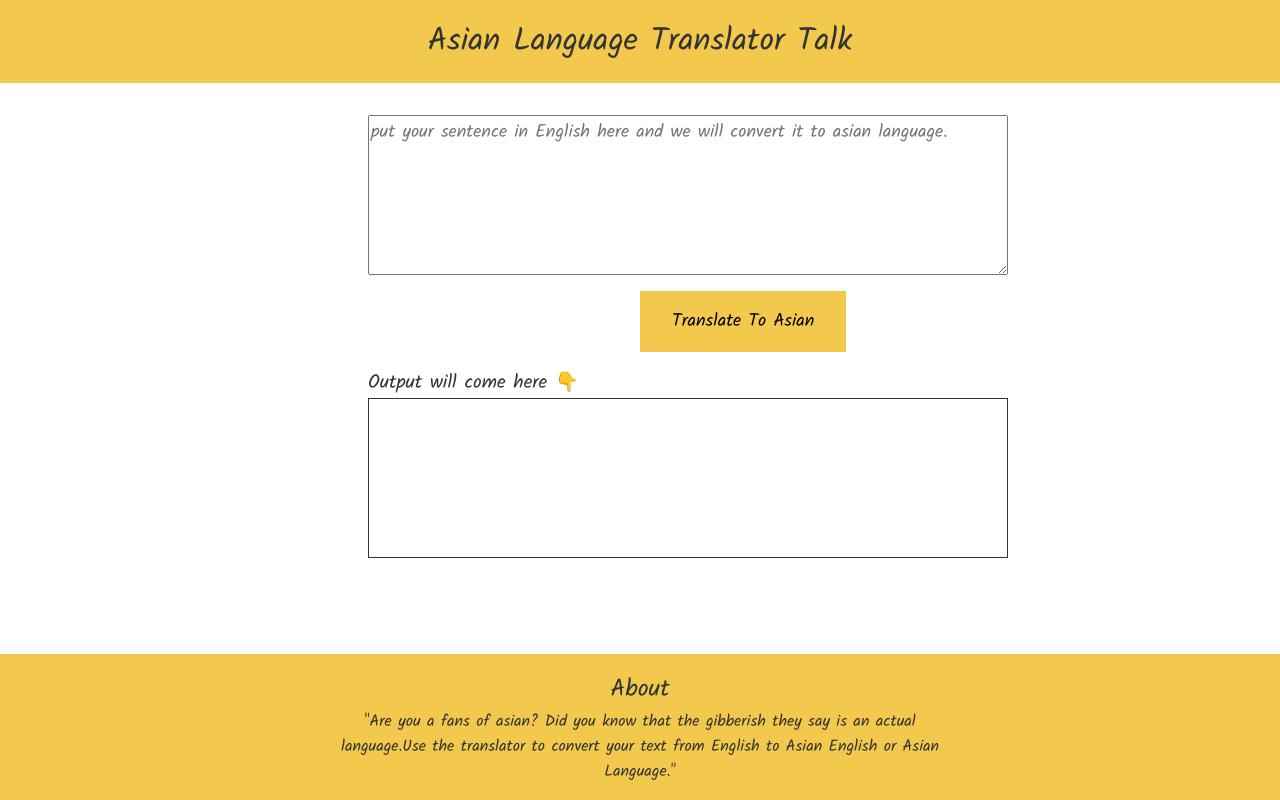
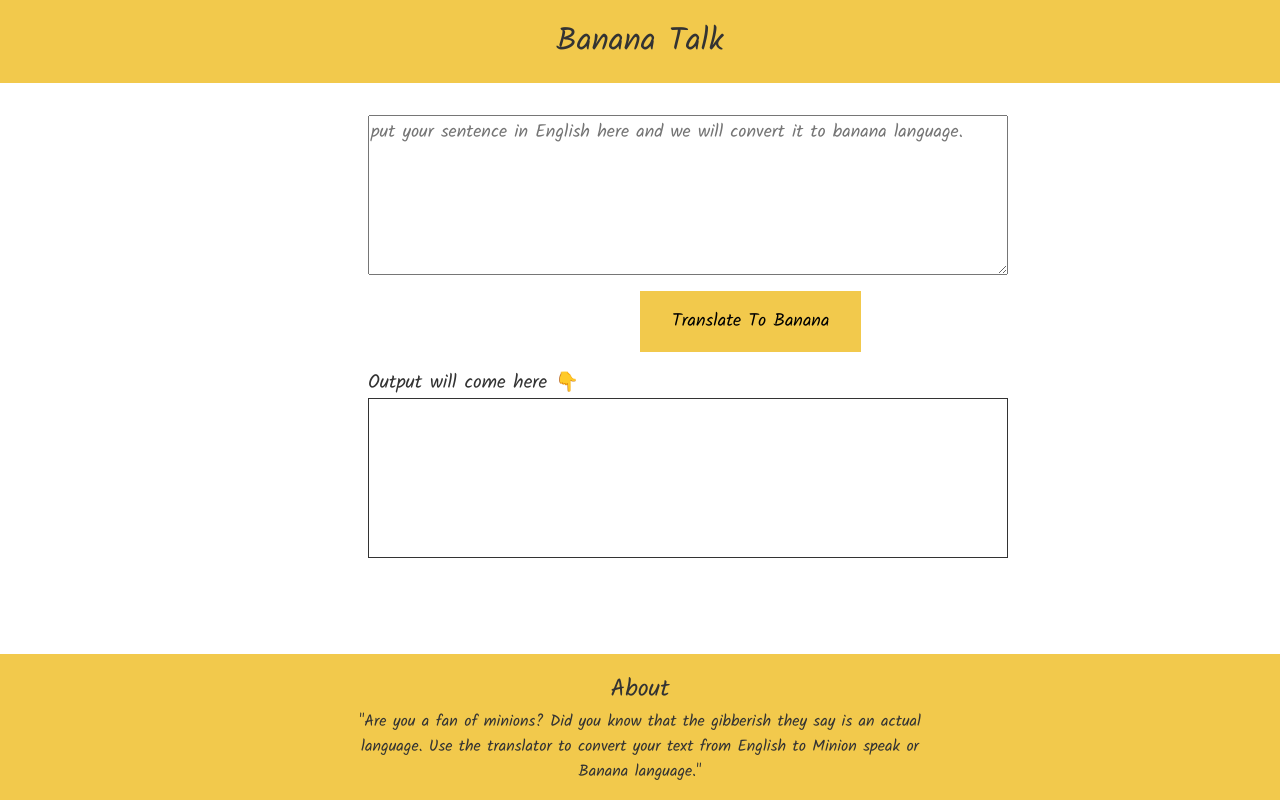
Before and after one commit to Vrushalisirsat/neogcamp-banana-speak, a plain HTML site: page index.html in a window 1280 px wide. Drawn offline with Linux system fonts and the light colour scheme.

Commit message:
update : banana app

```diff
--- a/index.html
+++ b/index.html
@@ -5,7 +5,7 @@
   <meta charset="UTF-8" />
   <meta http-equiv="X-UA-Compatible" content="IE=edge" />
   <meta name="viewport" content="width=device-width, initial-scale=1.0" />
-  <title>Asian Speak</title>
+  <title>banana Speak</title>
 
 
 <style>
@@ -84,11 +84,11 @@ footer p {
 
 <body>
   <nav>
-    <div style="font-size: 2rem; text-align: center; padding: 1rem;">Asian Language Translator Talk</div>
+    <div style="font-size: 2rem; text-align: center; padding: 1rem;">Banana Talk</div>
   </nav>
 
-  <textarea id="txt-input" placeholder="put your sentence in English here and we will convert it to asian language."></textarea>
-  <button id="btn-translate" >Translate To Asian </button>
+  <textarea id="txt-input" placeholder="put your sentence in English here and we will convert it to banana language."></textarea>
+  <button id="btn-translate" >Translate To Banana </button>
 
   <div style="font-size: larger; margin-left: 23rem;">Output will come here 	👇 </div>
   <div id="output" style="padding: 1rem; font-size: large;"></div>
@@ -97,9 +97,8 @@ footer p {
   <footer>
     <div style="font-size: x-large;">About</div>
     <p>
-      "Are you a fans of asian? Did you know that the gibberish they say is an
-      actual language.Use the translator to convert your text from
-      English to Asian English or Asian Language."
+      "Are you a fan of minions? Did you know that the gibberish they say is an actual language. Use the translator
+      to convert your text from English to Minion speak or Banana language."
     </p>
   </footer>
 
```
